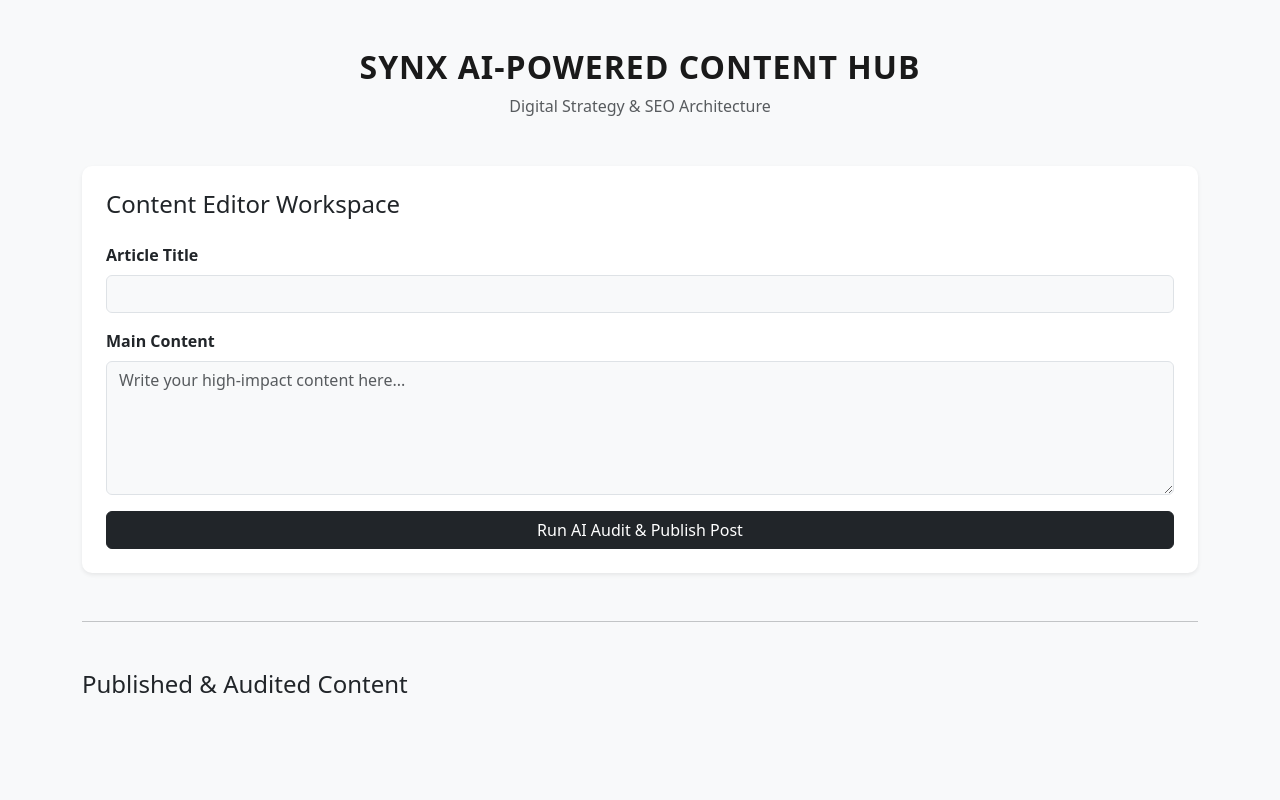
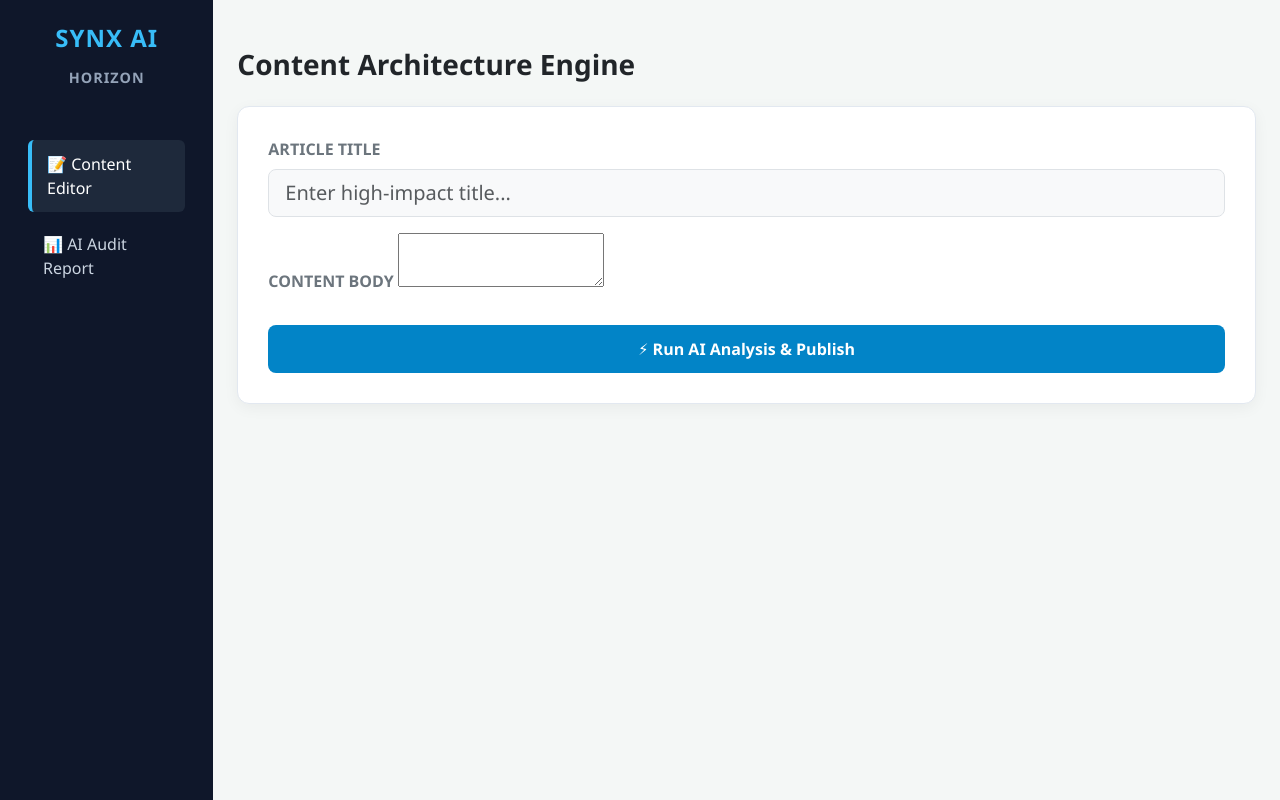
Before and after one commit to Sayyada-Ayesha/SYNX-DCH, a Flask app: page / in a window 1280 px wide. Run offline with Flask 3, Linux system fonts and the light colour scheme; data that the repository does not hold is empty; some libraries are stand-ins or nearby versions.

Commit message:
Added Premium CKEditor UI

```diff
--- a/SYNX-DCH/app.py
+++ b/SYNX-DCH/app.py
@@ -1,96 +1,56 @@
-from flask import Flask, render_template, request, redirect, url_for
+from flask import Flask, render_template, request
 import sqlite3
 import re
 from collections import Counter
 
 app = Flask(__name__)
-DB_FILE = 'blog.db'
 
+# Database Setup
 def init_db():
-    conn = sqlite3.connect(DB_FILE)
+    conn = sqlite3.connect('blog.db')
     c = conn.cursor()
     c.execute('''CREATE TABLE IF NOT EXISTS posts
-                 (id INTEGER PRIMARY KEY AUTOINCREMENT, title TEXT, content TEXT,
-                 keywords TEXT, readability TEXT, plagiarism TEXT)''')
+                 (id INTEGER PRIMARY KEY, title TEXT, content TEXT, seo_metrics TEXT)''')
     conn.commit()
     conn.close()
 
-# Native AI Content Analyzer
-def analyze_content(text):
-    words = re.findall(r'\b\w+\b', text.lower())
-    word_count = len(words)
+init_db()
 
-    stop_words = {'the', 'is', 'in', 'and', 'to', 'a', 'of', 'for', 'it', 'with', 'on', 'as', 'this', 'that', 'are', 'be'}
-    filtered_words = [w for w in words if w not in stop_words and len(w) > 4]
-    common_words = [word[0] for word in Counter(filtered_words).most_common(4)]
-    keywords = ", ".join(common_words).title() if common_words else "General"
+@app.route('/', methods=['GET', 'POST'])
+def index():
+    audit_results = None
+    if request.method == 'POST':
+        title = request.form.get('title', '')
+        content = request.form.get('content', '')
 
-    long_words = [w for w in words if len(w) > 8]
-    if word_count > 0 and (len(long_words) / word_count) > 0.15:
-        readability = "Advanced (Technical)"
-    else:
-        readability = "Accessible (General Audience)"
+        # SYNX AI Audit Logic (Functions)
+        # 1. Word Count & Readability
+        words = re.findall(r'\b\w+\b', content.lower())
+        word_count = len(words)
+        readability = "Advanced (Technical)" if word_count > 30 else "Accessible (General)"
 
-    plagiarism = "100% Original Content Detected"
+        # 2. SEO Keyword Extraction (Words > 5 chars)
+        long_words = [w for w in words if len(w) > 5]
+        top_keywords = [word for word, count in Counter(long_words).most_common(4)]
+        seo_tags = ", ".join(top_keywords).title() if top_keywords else "Needs Optimization"
 
-    return keywords, readability, plagiarism
-
-@app.route('/')
-def index():
-    conn = sqlite3.connect(DB_FILE)
-    c = conn.cursor()
-    c.execute('SELECT * FROM posts ORDER BY id DESC')
-    posts = c.fetchall()
-    conn.close()
-    return render_template('index.html', posts=posts)
-
-@app.route('/add', methods=['POST'])
-def add():
-    title = request.form['title']
-    content = request.form['content']
-    keywords, readability, plagiarism = analyze_content(content)
-    conn = sqlite3.connect(DB_FILE)
-    c = conn.cursor()
-    c.execute('INSERT INTO posts (title, content, keywords, readability, plagiarism) VALUES (?, ?, ?, ?, ?)',
-              (title, content, keywords, readability, plagiarism))
-    conn.commit()
-    conn.close()
-    return redirect(url_for('index'))
-
-# NEW: Delete Route
-@app.route('/delete/<int:id>', methods=['POST'])
-def delete(id):
-    conn = sqlite3.connect(DB_FILE)
-    c = conn.cursor()
-    c.execute('DELETE FROM posts WHERE id = ?', (id,))
-    conn.commit()
-    conn.close()
-    return redirect(url_for('index'))
-
-# NEW: Edit Route
-@app.route('/edit/<int:id>', methods=['GET', 'POST'])
-def edit(id):
-    conn = sqlite3.connect(DB_FILE)
-    c = conn.cursor()
-
-    if request.method == 'POST':
-        title = request.form['title']
-        content = request.form['content']
-        # Re-run AI audit for updated content
-        keywords, readability, plagiarism = analyze_content(content)
-
-        c.execute('''UPDATE posts SET title = ?, content = ?, keywords = ?,
-                     readability = ?, plagiarism = ? WHERE id = ?''',
-                  (title, content, keywords, readability, plagiarism, id))
+        # 3. Save to Database
+        conn = sqlite3.connect('blog.db')
+        c = conn.cursor()
+        c.execute("INSERT INTO posts (title, content, seo_metrics) VALUES (?, ?, ?)", (title, content, seo_tags))
         conn.commit()
         conn.close()
-        return redirect(url_for('index'))
-    else:
-        c.execute('SELECT * FROM posts WHERE id = ?', (id,))
-        post = c.fetchone()
-        conn.close()
-        return render_template('edit.html', post=post)
+
+        # Generate Results
+        audit_results = {
+            'title': title,
+            'word_count': word_count,
+            'seo_keywords': seo_tags,
+            'readability': readability,
+            'status': '100% Original Content Detected'
+        }
+
+    return render_template('index.html', results=audit_results)
 
 if __name__ == '__main__':
-    init_db()
-    app.run(host='0.0.0.0', port=5000)
+    app.run(host='0.0.0.0', port=5000, debug=True)
--- a/SYNX-DCH/templates/index.html
+++ b/SYNX-DCH/templates/index.html
@@ -1,64 +1,110 @@
 <!DOCTYPE html>
-<html>
+<html lang="en">
 <head>
-    <title>SYNX Digital Content Hub</title>
+    <meta charset="UTF-8">
+    <meta name="viewport" content="width=device-width, initial-scale=1.0">
+    <title>SYNX AI - Premium Workspace</title>
     <link href="https://cdn.jsdelivr.net/npm/bootstrap@5.3.0/dist/css/bootstrap.min.css" rel="stylesheet">
+
+    <script src="https://cdn.ckeditor.com/ckeditor5/39.0.1/classic/ckeditor.js"></script>
+
     <style>
-        body { background-color: #f8f9fa; }
-        .ai-badge { font-size: 0.85rem; padding: 0.4em 0.6em; margin-right: 5px; }
-        .card { border: none; border-radius: 10px; }
-        .header-brand { font-weight: 700; letter-spacing: 1px; color: #1a1a1a; }
+        body { background-color: #f4f7f6; font-family: 'Segoe UI', Tahoma, Geneva, Verdana, sans-serif; }
+        .sidebar { background: #0f172a; color: white; min-height: 100vh; padding-top: 20px; }
+        .brand-text { font-size: 1.5rem; font-weight: 800; letter-spacing: 1px; color: #38bdf8; }
+        .workspace-card { background: white; border-radius: 12px; box-shadow: 0 4px 15px rgba(0,0,0,0.05); padding: 30px; border: 1px solid #e2e8f0; }
+        .btn-synx { background: #0284c7; color: white; font-weight: 600; padding: 12px; border-radius: 8px; transition: 0.3s; border: none; width: 100%; }
+        .btn-synx:hover { background: #0369a1; transform: translateY(-2px); }
+        .result-badge { background: #dcfce7; color: #166534; padding: 8px 15px; border-radius: 6px; font-weight: 600; font-size: 0.9rem; border: 1px solid #bbf7d0; display: inline-block; margin-right: 10px; margin-bottom: 10px;}
+        .result-box { background: #f8fafc; border-left: 4px solid #0ea5e9; padding: 20px; border-radius: 8px; }
+
+        .ck-editor__editable { min-height: 300px; color: black;}
+        .nav-link { color: #cbd5e1; cursor: pointer; transition: 0.2s; padding: 12px 15px; border-radius: 6px; margin-bottom: 8px; font-weight: 500;}
+        .nav-link:hover, .nav-link.active { background: #1e293b; color: white; border-left: 4px solid #38bdf8;}
+        .tab-pane { display: none; animation: fadeIn 0.5s; }
+        .tab-pane.active { display: block; }
+        @keyframes fadeIn { from { opacity: 0; } to { opacity: 1; } }
     </style>
 </head>
-<body class="container mt-5">
-    <div class="text-center mb-5">
-        <h2 class="header-brand">SYNX AI-POWERED CONTENT HUB</h2>
-        <p class="text-muted">Digital Strategy & SEO Architecture</p>
+<body>
+    <div class="container-fluid">
+        <div class="row">
+            <div class="col-md-2 sidebar d-none d-md-block text-center">
+                <div class="brand-text mb-5">SYNX AI<br><span style="font-size: 0.9rem; color: #94a3b8;">HORIZON</span></div>
+                <div class="text-start px-3">
+                    <div class="nav-link active" onclick="switchTab('editor', this)">📝 Content Editor</div>
+                    <div class="nav-link" id="audit-nav" onclick="switchTab('audit', this)">📊 AI Audit Report</div>
+                </div>
             </div>
 
-    <div class="card shadow-sm mb-5 p-4">
-        <h4 class="mb-4">Content Editor Workspace</h4>
-        <form action="/add" method="POST">
+            <div class="col-md-10 py-5 px-4">
+
+                <div id="editor-tab" class="tab-pane active">
+                    <h3 class="fw-bold text-dark mb-4">Content Architecture Engine</h3>
+                    <div class="workspace-card">
+                        <form action="/" method="POST">
                             <div class="mb-3">
-                <label class="form-label fw-bold">Article Title</label>
-                <input type="text" name="title" class="form-control bg-light" required>
+                                <label class="fw-bold text-secondary mb-2">ARTICLE TITLE</label>
+                                <input type="text" class="form-control form-control-lg bg-light" name="title" placeholder="Enter high-impact title..." required>
                             </div>
-            <div class="mb-3">
-                <label class="form-label fw-bold">Main Content</label>
-                <textarea name="content" class="form-control bg-light" rows="5" placeholder="Write your high-impact content here..." required></textarea>
+                            <div class="mb-4">
+                                <label class="fw-bold text-secondary mb-2">CONTENT BODY</label>
+                                <textarea id="content-editor" name="content"></textarea>
                             </div>
-            <button type="submit" class="btn btn-dark w-100">Run AI Audit & Publish Post</button>
-        </form>
-    </div>
-
-    <hr class="mb-5">
-
-    <h4 class="mb-4">Published & Audited Content</h4>
-    {% for post in posts %}
-    <div class="card mb-4 shadow-sm p-3 border-start border-dark border-4">
-        <div class="card-body">
-
-            <div class="d-flex justify-content-between align-items-center mb-2">
-                <h5 class="card-title fw-bold mb-0">{{ post[1] }}</h5>
-
-                <div class="btn-group">
-                    <a href="/edit/{{ post[0] }}" class="btn btn-sm btn-outline-primary">Edit</a>
-                    <form action="/delete/{{ post[0] }}" method="POST" style="display:inline;" onsubmit="return confirm('Are you sure you want to delete this content?');">
-                        <button type="submit" class="btn btn-sm btn-outline-danger">Delete</button>
+                            <button type="submit" class="btn-synx">⚡ Run AI Analysis & Publish</button>
                         </form>
                     </div>
                 </div>
 
-            <p class="card-text text-secondary mt-3" style="white-space: pre-wrap;">{{ post[2] }}</p>
+                <div id="audit-tab" class="tab-pane">
+                    <h3 class="fw-bold text-dark mb-4">AI Audit Results</h3>
 
-            <div class="mt-4 p-3 bg-light rounded border">
-                <h6 class="text-uppercase text-muted" style="font-size: 0.8rem;">AI Audit Results</h6>
-                <span class="badge bg-primary ai-badge">SEO Keywords: {{ post[3] }}</span>
-                <span class="badge bg-info text-dark ai-badge">Readability: {{ post[4] }}</span>
-                <span class="badge bg-success ai-badge">Status: {{ post[5] }}</span>
+                    <input type="hidden" id="has-results" value="{% if results %}true{% else %}false{% endif %}">
+
+                    {% if results %}
+                    <div class="result-box shadow-sm">
+                        <h5 class="fw-bold text-dark mb-3">Report for: "{{ results.title }}"</h5>
+                        <div>
+                            <span class="result-badge">📈 Status: {{ results.status }}</span>
+                            <span class="result-badge" style="background:#e0f2fe; color:#0369a1; border-color:#bae6fd;">📝 Words: {{ results.word_count }}</span>
+                            <span class="result-badge" style="background:#fef08a; color:#854d0e; border-color:#fde047;">🎯 Readability: {{ results.readability }}</span>
+                        </div>
+                        <div class="mt-4">
+                            <p class="mb-1 fw-bold text-secondary">Extracted SEO Keywords:</p>
+                            <p class="fs-5 fw-bold text-dark">{{ results.seo_keywords }}</p>
+                        </div>
+                    </div>
+                    {% else %}
+                    <div class="alert alert-info border-0 shadow-sm">No content has been audited yet. Please publish an article from the editor first.</div>
+                    {% endif %}
+                </div>
+
             </div>
         </div>
     </div>
-    {% endfor %}
+
+    <script>
+        // Initialize Editor
+        ClassicEditor
+            .create( document.querySelector( '#content-editor' ) )
+            .catch( error => { console.error( error ); } );
+
+        // Tab Switching Logic
+        function switchTab(tabId, element) {
+            document.querySelectorAll('.nav-link').forEach(el => el.classList.remove('active'));
+            document.querySelectorAll('.tab-pane').forEach(el => el.classList.remove('active'));
+
+            element.classList.add('active');
+            document.getElementById(tabId + '-tab').classList.add('active');
+        }
+
+        // Auto-switch to audit tab if Python sends results back
+        document.addEventListener("DOMContentLoaded", function() {
+            if (document.getElementById('has-results').value === 'true') {
+                const auditTabBtn = document.getElementById('audit-nav');
+                switchTab('audit', auditTabBtn);
+            }
+        });
+    </script>
 </body>
 </html>
```
Lines whose indentation alone changed are shown as unchanged.
